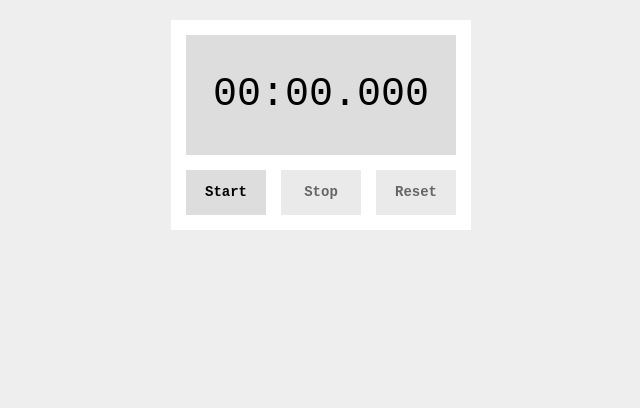
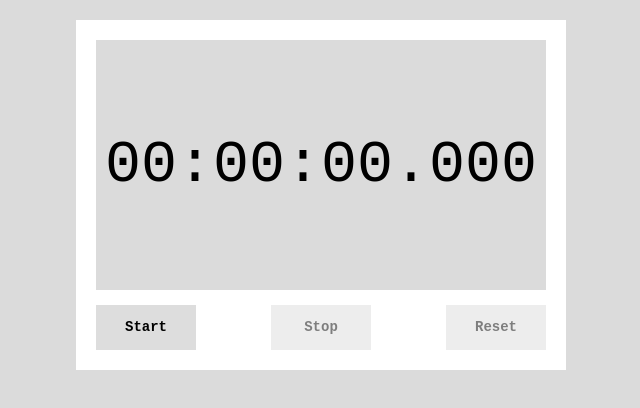
Before and after one commit to Shibusawa01/Stopwatch, a plain HTML site: page index.html in a window 1280 px wide. Shown: the whole page, without its empty margins (319-959 px from the left). Drawn offline with Linux system fonts and the light colour scheme.

Commit message:
桁数追加

```diff
--- a/index.html
+++ b/index.html
@@ -9,7 +9,7 @@
 
 <body>
   <div class="container">
-    <div id="timer">00:00.000</div>
+    <div id="timer">00:00:00.000</div>
     <div class="controls">
       <div class="btn" id="start">Start</div>
       <div class="btn" id="stop">Stop</div>
--- a/main.js
+++ b/main.js
@@ -12,10 +12,11 @@
 
   function countUp() {
     const d = new Date(Date.now() - startTime + elapsedTime);
+    const h = String(d.getHours()).padStart(2, '0');
     const m = String(d.getMinutes()).padStart(2, '0');
     const s = String(d.getSeconds()).padStart(2, '0');
     const ms = String(d.getMilliseconds()).padStart(3, '0');
-    timer.textContent = `${m}:${s}.${ms}`;
+    timer.textContent = `${h}:${m}:${s}.${ms}`;
 
     timeoutId = setTimeout(() => {
       countUp();
@@ -65,7 +66,7 @@
       return;
     }
     setButtonStateInitial();
-    timer.textContent = '00:00.000';
+    timer.textContent = '00:00:00.000';
     elapsedTime = 0;
   });
 }
--- a/styles.css
+++ b/styles.css
@@ -1,27 +1,27 @@
 body{
   font-family:'Courier New',monospace;
   font-size:14px;
-  background:#eee;
+  background:rgb(219, 219, 219);
 }
 
 .container{
   margin:20px auto;
-  width:270px;
+  width:450px;
   background:#fff;
-  padding:15px;
+  padding:20px;
   text-align:center;
 }
 
 #timer {
-  background:#ddd;
-  height:120px;
-  line-height: 120px;
-  font-size:40px;
+  background:rgb(219, 219, 219);
+  height:250px;
+  line-height: 250px;
+  font-size:60px;
   margin-bottom: 15px;
 }
 
 .btn{
-  width: 80px;
+  width: 100px;
   height:45px;
   line-height:45px;
   background:#ddd;
@@ -37,5 +37,5 @@ body{
 }
 
 .inactive{
-  opacity: 0.6;
+  opacity: 0.5;
 }
```
